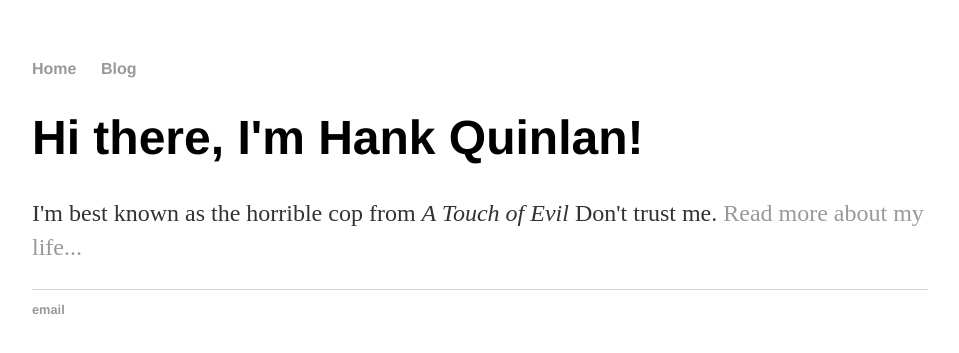
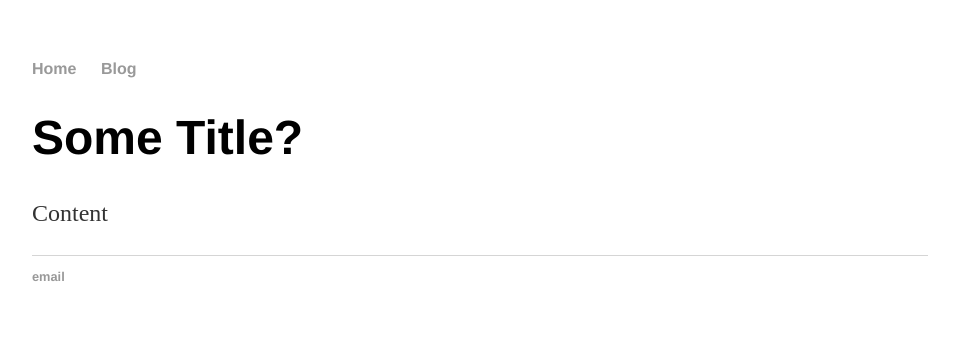
Before and after one commit to tom-beer/tom-beer.github.io, a Jekyll site: the page built from index.html, in a window 1280 px wide. Shown: the top 353 px of the page, without its empty margins (160-1119 px from the left). Built offline with Jekyll 4.4.1, drawn with Linux system fonts in a browser that asks for light colours.

Commit message:
Update index.html

```diff
--- a/index.html
+++ b/index.html
@@ -1,8 +1,8 @@
 ---
 layout: default
-title: Hank Quinlan, Horrible Cop
+title: Site Under Construction
 ---
 <div class="blurb">
-	<h1>Hi there, I'm Hank Quinlan!</h1>
-	<p>I'm best known as the horrible cop from <em>A Touch of Evil</em> Don't trust me. <a href="/about">Read more about my life...</a></p>
+	<h1>Some Title?</h1>
+	<p>Content</a></p>
 </div><!-- /.blurb -->
```
